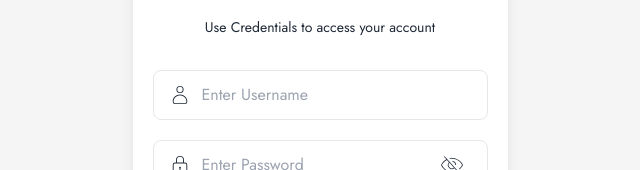
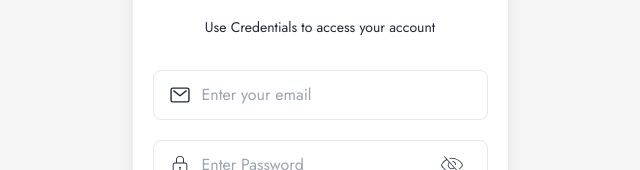
Before and after one commit to Anirat04/stepper-app, a React (Vite) app: page /login in a window 1280 px wide. Shown: the part 214-384 px from the top of the page, without its empty margins (320-960 px from the left). Built offline with nearby package versions, Linux system fonts and the light colour scheme.

Commit message:
Login and signup API has been implemented successfully

```diff
--- a/src/Layout/Pages/LiveViewer/LiveViewer.jsx
+++ b/src/Layout/Pages/LiveViewer/LiveViewer.jsx
@@ -1,4 +1,4 @@
-
+// TODO: Fix the emoji section
 import { Link } from 'react-router-dom';
 import avatar from '../../../assets/images/live-avatar.png'
 import { useForm } from 'react-hook-form';
--- a/src/components/Login/Login.jsx
+++ b/src/components/Login/Login.jsx
@@ -7,16 +7,16 @@ import { PiEyeSlashThin } from "react-icons/pi";
 import { Link } from 'react-router-dom';
 import logo from '../../assets/images/weCare-logo.png'
 import GoogleLogo from '../../assets/images/Google-logo.png'
-import { IoLogoApple } from "react-icons/io5";
+import { IoLogoApple, IoMailOutline } from "react-icons/io5";
 
 
 const Login = () => {
     const [openEye, setOpenEye] = useState(false)
-    const [hasTextUser, setHasTextUser] = useState(false);
+    const [hasTextEmail, setHasTextEmail] = useState(false);
     const [hasTextPass, setHasTextPass] = useState(false);
 
-    const handleUserOnchange = (event) => {
-        setHasTextUser(event.target.value !== '');
+    const hnadleEmailOnChange = (event) => {
+        setHasTextEmail(event.target.value !== '');
     };
     const handlePassOnChange = (event) => {
         setHasTextPass(event.target.value !== '');
@@ -25,8 +25,26 @@ const Login = () => {
 
     // Form operations
     const { register, handleSubmit, formState: { errors } } = useForm();
-    const onSubmit = data => console.log(data);
-    console.log(errors);
+    const onSubmit = async (data) => {
+        try {
+            const response = await fetch('https://api-doctors24.duckdns.org/sign-in', {
+                method: 'POST',
+                headers: {
+                    'Content-Type': 'application/json',
+                },
+                body: JSON.stringify(data),
+            });
+            if (!response.ok) {
+                throw new Error('Failed to log in')
+            }
+
+            const responseData = await response.json()
+            console.log(responseData);
+
+        } catch (error) {
+            console.log('Error:', error);
+        }
+    }
 
     // Handle the form password hide/show events
     const handleOpenEye = () => {
@@ -49,19 +67,17 @@ const Login = () => {
                 <div>
                     <form onSubmit={handleSubmit(onSubmit)}>
                         <div className='my-8'>
-                            {/* Username */}
+                            {/* Email */}
                             <div className='relative mb-5 group'>
                                 <input
-                                    type="text"
-                                    placeholder="Enter Username"
-                                    {...register("username")}
-                                    onChange={handleUserOnchange}
-                                    className={`bg-white border w-full py-3 rounded-lg pl-12 outline-0 focus:border-[#7563f7] ${hasTextUser ? 'border-[#7563f7]' : ''} text-black`}
+                                    type="email"
+                                    placeholder="Enter your email"
+                                    {...register("email")}
+                                    onChange={hnadleEmailOnChange}
+                                    className={`bg-white border w-full py-3 rounded-lg pl-12 outline-0 focus:border-[#7563f7] ${hasTextEmail ? 'border-[#7563f7]' : ''} text-black`}
                                 />
                                 <span className='absolute left-4 top-1/2 -translate-y-1/2'>
-                                    <CiUser
-                                        className={`text-[22px] group-focus-within:text-[#7563f7] ${hasTextUser ? 'text-[#7563f7]' : ''}`}
-                                    />
+                                    <IoMailOutline className={`text-[22px] group-focus-within:text-[#7563f7] ${hasTextEmail ? 'text-[#7563f7]' : ''}`} />
                                 </span>
                             </div>
                             {/* Password */}
@@ -69,7 +85,7 @@ const Login = () => {
                                 <input
                                     type={`${openEye === false ? 'password' : 'text'}`}
                                     placeholder="Enter Password"
-                                    {...register("Password")}
+                                    {...register("password")}
                                     onChange={handlePassOnChange}
                                     className={`bg-white border w-full py-3 rounded-lg pl-12 outline-0 focus:border-[#7563f7] ${hasTextPass ? ' border-[#7563f7]' : ''} text-black`}
                                 />
@@ -93,11 +109,9 @@ const Login = () => {
                                 <Link to={'forgot-pass'} className='text-[#7563f7]'>Forgot Password?</Link>
                             </div>
                         </div>
-                        <Link to={"/"}>
-                            <button className="btn btn-primary bg-[#7563f7] border-none w-full text-white font-normal">
-                                <input className='w-full h-full' type="submit" value={'Log In'} />
-                            </button>
-                        </Link>
+                        <button className="btn btn-primary bg-[#7563f7] border-none w-full text-white font-normal">
+                            <input className='w-full h-full' type="submit" value={'Log In'} />
+                        </button>
                     </form>
                 </div>
                 {/* Divider */}
--- a/src/components/SignUp/SignUp.jsx
+++ b/src/components/SignUp/SignUp.jsx
@@ -26,8 +26,27 @@ const SignUp = () => {
 
     // Form operations
     const { register, handleSubmit, formState: { errors } } = useForm();
-    const onSubmit = data => console.log(data);
-    console.log(errors);
+    const onSubmit = async (data) => {
+        try {
+            const response = await fetch('https://api-doctors24.duckdns.org/create-account', {
+                method: 'POST',
+                headers: {
+                    'Content-Type': 'application/json'
+                },
+                body: JSON.stringify(data)
+            });
+
+            if (!response.ok) {
+                throw new Error('Failed to create account');
+            }
+
+            const responseData = await response.json();
+            console.log(responseData);
+
+        } catch (error) {
+            console.error('Error:', error);
+        }
+    };
 
     // Handle the form password hide/show events
     const handleOpenEye = () => {
@@ -57,12 +76,12 @@ const SignUp = () => {
                 <div>
                     <form onSubmit={handleSubmit(onSubmit)}>
                         <div className='my-8'>
-                            {/* Username */}
+                            {/* Name */}
                             <div className='relative mb-5 group'>
                                 <input
                                     type="text"
-                                    placeholder="Enter Username"
-                                    {...register("username")}
+                                    placeholder="Enter your name"
+                                    {...register("name")}
                                     onChange={handleUserOnchange}
                                     className={`bg-white border w-full py-3 rounded-lg pl-12 outline-0 focus:border-[#7563f7] ${hasTextUser ? 'border-[#7563f7]' : ''} text-black`}
                                 />
@@ -91,7 +110,7 @@ const SignUp = () => {
                                 <input
                                     type={`${openEye === false ? 'password' : 'text'}`}
                                     placeholder="Enter Password"
-                                    {...register("Password")}
+                                    {...register("password")}
                                     onChange={handlePassOnChange}
                                     className={`bg-white border w-full py-3 rounded-lg pl-12 outline-0 focus:border-[#7563f7] ${hasTextPass ? ' border-[#7563f7]' : ''} text-black`}
                                 />
```
